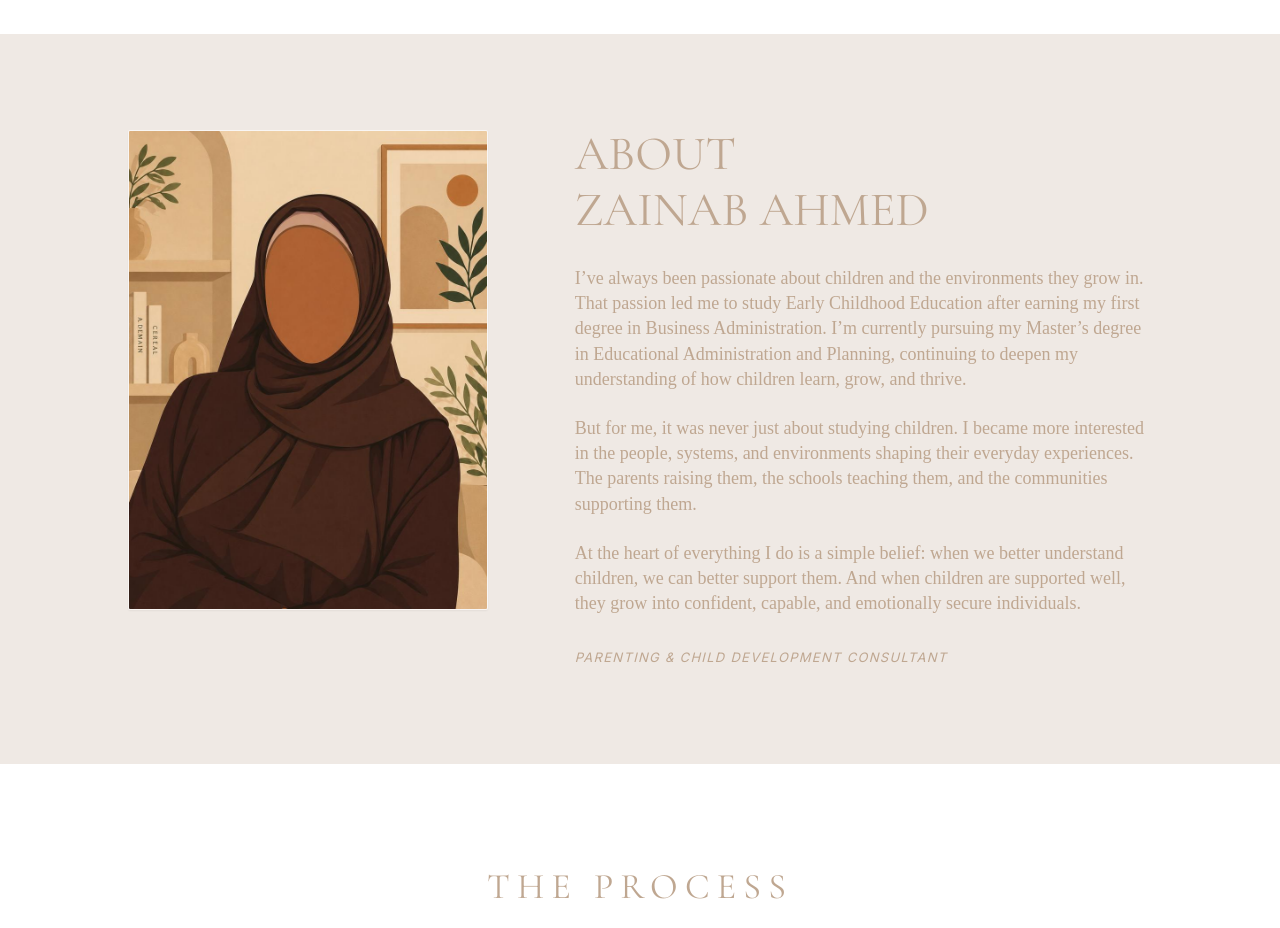
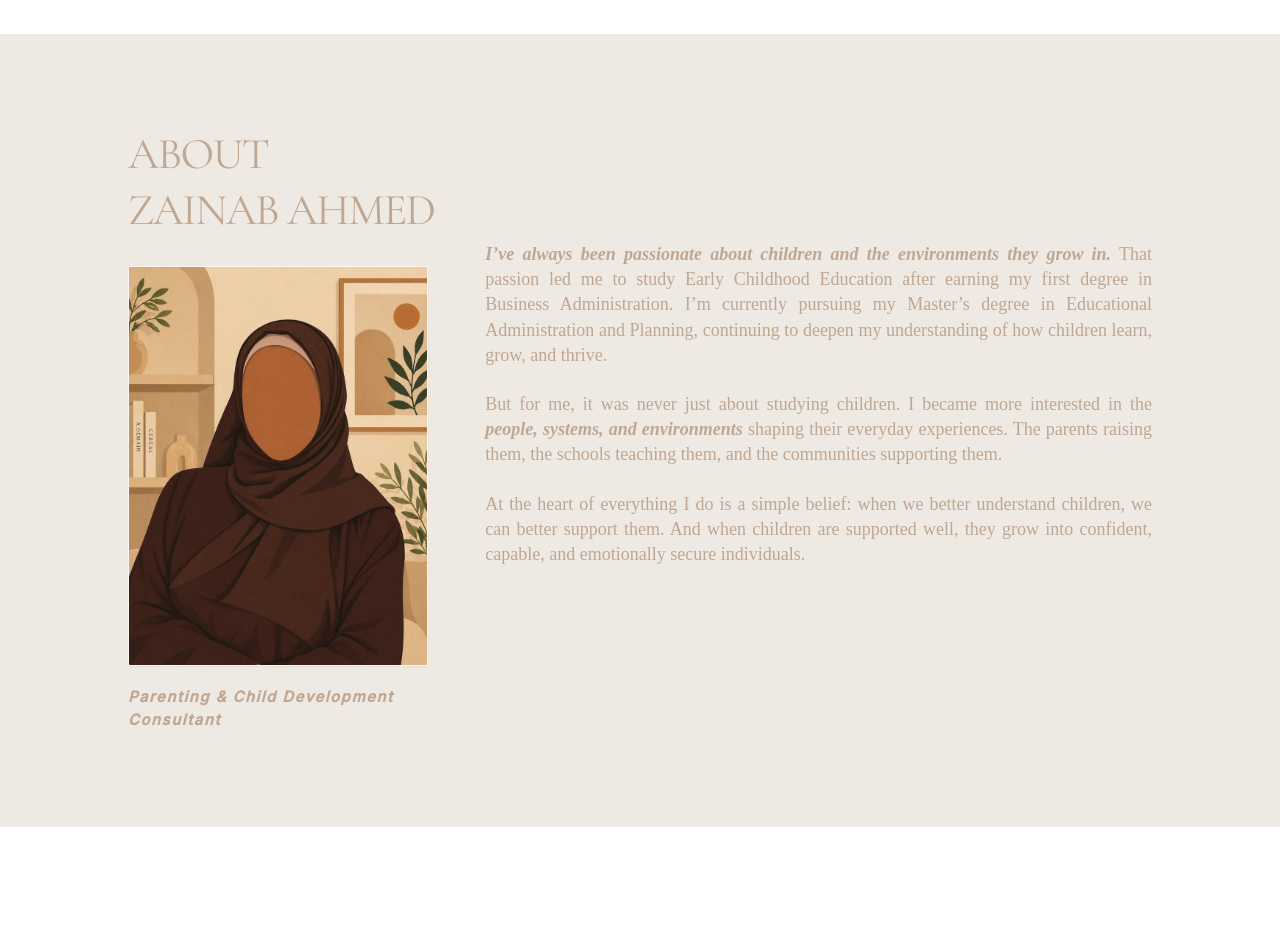
Before and after one commit to FauzieA/Zainab_Ahmed, a React (Vite) app: page /consultation in a window 1280 px wide. Shown: the part 1440-2368 px from the top of the page. Built offline with nearby package versions, Linux system fonts and the light colour scheme; no server answers.

Commit message:
making terms untechnical

```diff
--- a/src/components/admin/CalendarNavigation.jsx
+++ b/src/components/admin/CalendarNavigation.jsx
@@ -52,9 +52,9 @@ export default function CalendarNavigation({ viewMode, setViewMode, focusedDate,
                 setExpandedWeekDay(null);
                 setSelectedDatesPool([focusedDate]);
               }}
-              className={`px-3 py-1 text-[10px] uppercase font-semibold tracking-wider transition-all rounded-xs cursor-pointer ${viewMode === mode ? 'bg-[#634032] text-white shadow-xs' : 'text-[#634032]/60 hover:text-[#634032]'}`}
-            >
-              {mode} View
+                    className={`px-3 py-1 text-[10px] font-semibold tracking-wider transition-all rounded-xs cursor-pointer ${viewMode === mode ? 'bg-[#634032] text-white shadow-xs' : 'text-[#634032]/60 hover:text-[#634032]'}`}
+                  >
+                    {mode === 'day' ? 'Day' : mode === 'week' ? 'Week' : mode === 'month' ? 'Month' : 'Year'}
             </button>
           ))}
         </div>
@@ -69,7 +69,7 @@ export default function CalendarNavigation({ viewMode, setViewMode, focusedDate,
         </button>
 
         <div className="text-center">
-          <span className="text-[9px] text-[#a38c77] block uppercase font-medium tracking-widest mb-0.5">Selected Window</span>
+          <span className="text-[9px] text-[#a38c77] block uppercase font-medium tracking-widest mb-0.5">Current Range</span>
           <span className="text-xs font-serif font-bold text-[#634032] tracking-wide">{getHeaderLabel()}</span>
         </div>
 
--- a/src/components/admin/ControlDrawer.jsx
+++ b/src/components/admin/ControlDrawer.jsx
@@ -150,7 +150,7 @@ export default function ControlDrawer({
   };
 
   const submitDayBlackout = async () => {
-    if (!window.confirm(`Block all bookings for: ${selectedDatesPool.join(', ')}?`)) return;
+    if (!window.confirm(`Close bookings for: ${selectedDatesPool.join(', ')}?`)) return;
     try {
       // FIXED: Removed duplicate '/api/booking' path segment
       const res = await fetch(`${CONFIG.API_BASE_URL}/admin-blackout-dates/`, {
@@ -159,7 +159,7 @@ export default function ControlDrawer({
         body: JSON.stringify({ dates: selectedDatesPool })
       });
       if (res.ok) {
-        showToast(`✓ ${selectedDatesPool.length} date(s) blocked successfully`, "success");
+        showToast(`✓ ${selectedDatesPool.length} date(s) closed`, "success");
         syncWorkspaceData();
       } else {
         showToast("⚠ Could not block dates. Please try again.", "error", 4000);
@@ -425,7 +425,7 @@ export default function ControlDrawer({
               This will remove all open times and stop bookings for these dates.
             </p>
             <div className="bg-red-50/40 border border-red-100 p-2.5 rounded-xs text-[11px] text-gray-700 max-h-16 overflow-y-auto font-mono">
-              <span className="font-sans font-bold block text-red-900 uppercase text-[9px] mb-0.5">Target Range:</span>
+              <span className="font-sans font-bold block text-red-900 uppercase text-[9px] mb-0.5">Dates:</span>
               {selectedDatesPool.join(', ')}
             </div>
             <button type="button" onClick={submitDayBlackout} className="w-full bg-red-600 text-white py-2 text-xs uppercase tracking-wider font-bold rounded-xs hover:bg-red-700 transition-colors cursor-pointer">
--- a/src/pages/client/Consultation.jsx
+++ b/src/pages/client/Consultation.jsx
@@ -243,32 +243,19 @@ export default function Consultation({ inlineEditMode = false, externalState = n
         </div>
       </section>
 
-
      {/* SECTION 3: DEEP EXTENDED BIO */}
       <section className="bg-[#efe9e4] py-24 px-6 md:px-12 transition-all duration-300">
         <div className="max-w-5xl mx-auto grid grid-cols-1 md:grid-cols-12 gap-12 items-start">
 
-          {/* Left Column: Portrait Frame */}
-          <div className="md:col-span-5 flex justify-center md:justify-start">
-            <div className="w-full max-w-[360px] aspect-[3/4] bg-[#fff] overflow-hidden border border-[#bfa791]/10 rounded-xs shadow-xs">
-              <img
-                src={zeeImage}
-                alt="Zainab Ahmed Portrait Profile"
-                className="w-full h-full object-cover"
-              />
-            </div>
-          </div>
-
-          {/* Right Column: Bio Content with Matching Typography */}
-          <div className="md:col-span-7 flex flex-col items-center md:items-start text-left">
-
-            {/* Stacked Heading Title */}
+          {/* Left Column: Stacked Title Left-Aligned Directly Above Managed Image Frame */}
+          <div className="md:col-span-4 flex flex-col items-center md:items-start text-center md:text-left">
             <h2
               style={{
                 fontFamily: "'Times New Roman', times, serif",
-                fontSize: '48px', // Scaled slightly for bio context
+                fontSize: '44px',
                 fontWeight: '400',
                 lineHeight: '48px',
+                letterSpacing: '-1.5px',
                 color: 'rgb(191, 167, 145)'
               }}
               className="uppercase mb-8 w-full text-center md:text-left"
@@ -281,17 +268,37 @@ export default function Consultation({ inlineEditMode = false, externalState = n
               >
                 {getConsultValue('consultAboutHeader1', 'ABOUT')}
               </span>
+              <div className="mt-2">
                 <span
                   contentEditable={inlineEditMode}
                   suppressContentEditableWarning={inlineEditMode}
-                className={inlineEditMode ? 'bg-white/80 ring-1 ring-dashed ring-[#bfa791] px-1 block mt-2' : 'block mt-2'}
+                  className={inlineEditMode ? 'bg-white/80 ring-1 ring-dashed ring-[#bfa791] px-1 block' : 'block'}
                   onBlur={(e) => handleEditableBlur('consultAboutHeader2', e.currentTarget.innerText)}
                 >
                   {getConsultValue('consultAboutHeader2', 'ZAINAB AHMED')}
                 </span>
+              </div>
             </h2>
 
-            {/* Body Paragraphs */}
+            {/* Slightly reduced max-width portrait layout frame to sit even with right content flow height */}
+            <div className="w-full max-w-[300px] aspect-[3/4] bg-[#fff] overflow-hidden border border-[#bfa791]/10 rounded-xs shadow-xs">
+              <img
+                src={zeeImage}
+                alt="Zainab Ahmed Portrait Profile"
+                className="w-full h-full object-cover"
+              />
+            </div>
+
+            {/* Bold and Italic Consultant Title - Placed Directly Underneath the Image Container */}
+            <p className="text-[14px] md:text-[15px] tracking-widest text-[#bfa791] font-sans mt-5 italic font-bold w-full text-center md:text-left">
+              Parenting & Child Development Consultant
+            </p>
+          </div>
+
+          {/* Right Column: Expanded Width Text Layout Block */}
+          <div className="md:col-span-8 flex flex-col items-center md:items-start text-left md:pt-28">
+
+            {/* Body Paragraphs - Swapped to global text-justify alignment */}
             <div
               style={{
                 fontFamily: "'Times New Roman', times, serif",
@@ -300,7 +307,7 @@ export default function Consultation({ inlineEditMode = false, externalState = n
                 lineHeight: '25.2px',
                 color: 'rgb(191, 167, 145)'
               }}
-              className="space-y-6 text-justify md:text-left"
+              className="space-y-6 text-justify w-full"
             >
               <p
                 contentEditable={inlineEditMode}
@@ -308,16 +315,33 @@ export default function Consultation({ inlineEditMode = false, externalState = n
                 className={inlineEditMode ? 'bg-white/80 ring-1 ring-dashed ring-[#bfa791] px-1' : ''}
                 onBlur={(e) => handleEditableBlur('consultAboutBio1', e.currentTarget.innerText)}
               >
-                {getConsultValue('consultAboutBio1', 'I’ve always been passionate about children and the environments they grow in. That passion led me to study Early Childhood Education after earning my first degree in Business Administration. I’m currently pursuing my Master’s degree in Educational Administration and Planning, continuing to deepen my understanding of how children learn, grow, and thrive.')}
+                {inlineEditMode ? (
+                  getConsultValue('consultAboutBio1', "I’ve always been passionate about children and the environments they grow in. That passion led me to study Early Childhood Education after earning my first degree in Business Administration. I’m currently pursuing my Master’s degree in Educational Administration and Planning, continuing to deepen my understanding of how children learn, grow, and thrive.")
+                ) : (
+                  <>
+                    <strong className="italic font-bold">I’ve always been passionate about children and the environments they grow in.</strong>
+                    {" That passion led me to study Early Childhood Education after earning my first degree in Business Administration. I’m currently pursuing my Master’s degree in Educational Administration and Planning, continuing to deepen my understanding of how children learn, grow, and thrive."}
+                  </>
+                )}
               </p>
+
               <p
                 contentEditable={inlineEditMode}
                 suppressContentEditableWarning={inlineEditMode}
                 className={inlineEditMode ? 'bg-white/80 ring-1 ring-dashed ring-[#bfa791] px-1' : ''}
                 onBlur={(e) => handleEditableBlur('consultAboutBio2', e.currentTarget.innerText)}
               >
-                {getConsultValue('consultAboutBio2', 'But for me, it was never just about studying children. I became more interested in the people, systems, and environments shaping their everyday experiences. The parents raising them, the schools teaching them, and the communities supporting them.')}
+                {inlineEditMode ? (
+                  getConsultValue('consultAboutBio2', "But for me, it was never just about studying children. I became more interested in the people, systems, and environments shaping their everyday experiences. The parents raising them, the schools teaching them, and the communities supporting them.")
+                ) : (
+                  <>
+                    {"But for me, it was never just about studying children. I became more interested in the "}
+                    <strong className="italic font-bold">people, systems, and environments</strong>
+                    {" shaping their everyday experiences. The parents raising them, the schools teaching them, and the communities supporting them."}
+                  </>
+                )}
               </p>
+
               <p
                 contentEditable={inlineEditMode}
                 suppressContentEditableWarning={inlineEditMode}
@@ -327,15 +351,10 @@ export default function Consultation({ inlineEditMode = false, externalState = n
                 {getConsultValue('consultAboutBio3', 'At the heart of everything I do is a simple belief: when we better understand children, we can better support them. And when children are supported well, they grow into confident, capable, and emotionally secure individuals.')}
               </p>
             </div>
-
-            <p className="text-[13px] uppercase tracking-widest text-[#bfa791] font-sans mt-8 italic w-full text-center md:text-left">
-              Parenting & Child Development Consultant
-            </p>
           </div>
 
         </div>
       </section>
-
 
 
       {/* SECTION 4: THE STEP-BY-STEP PROCESS */}
```
Also changed, not shown: src/components/admin/BookingsDatabase.jsx (+11 -11 lines), src/components/admin/CalendarViewports.jsx (+5 -5 lines), src/pages/admin/AdminLogin.jsx (+5 -5 lines). Lines whose indentation alone changed are shown as unchanged.
